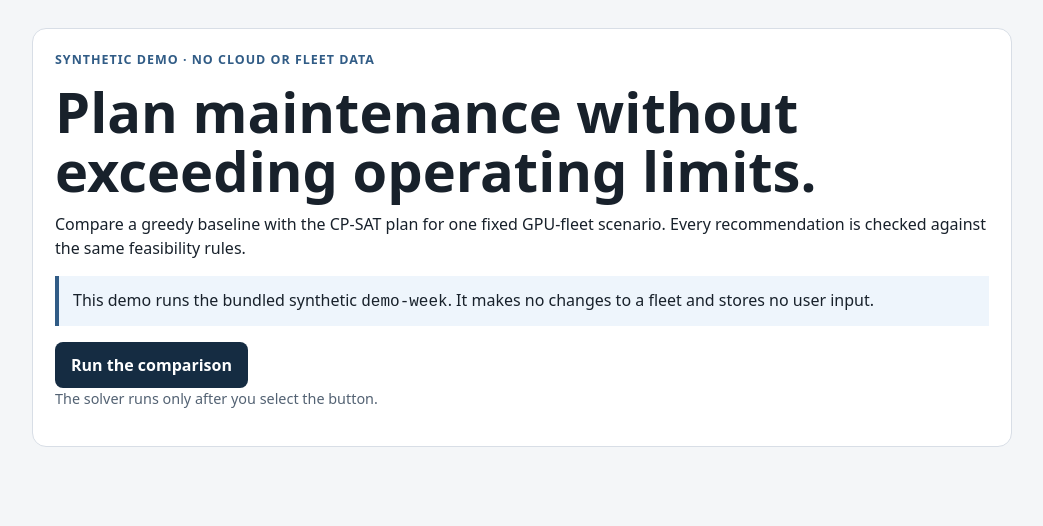
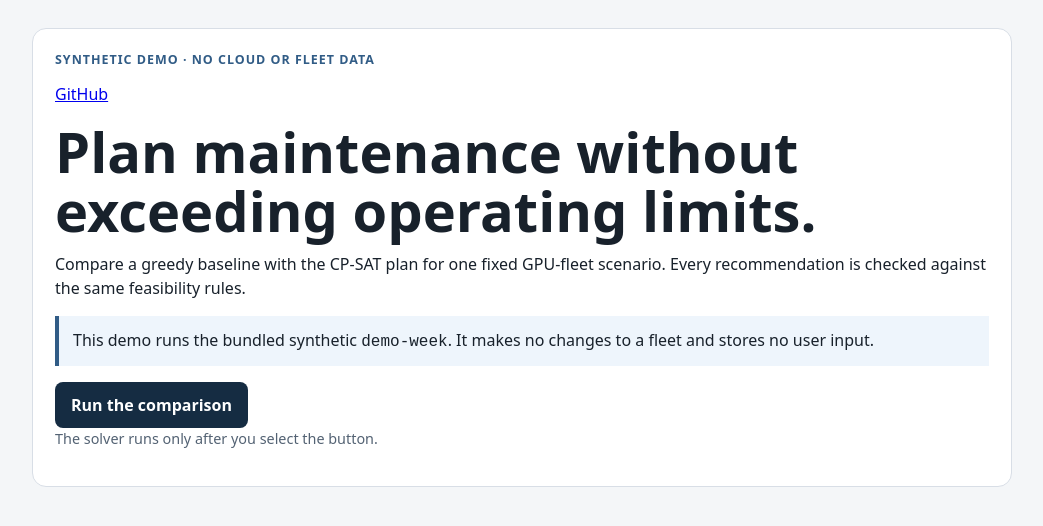
Before and after one commit to lgoyal6/risk-resource, a plain HTML site: page public/index.html in a window 1280 px wide. Shown: the whole page, without its empty margins (118-1161 px from the left). Drawn offline with Linux system fonts and the light colour scheme.

Commit message:
Link risk-resource demo to its GitHub source

```diff
--- a/public/index.html
+++ b/public/index.html
@@ -27,6 +27,7 @@
   <body>
     <header>
       <p class="label">Synthetic demo · no cloud or fleet data</p>
+      <p><a href="https://github.com/lgoyal6/risk-resource" target="_blank" rel="noopener noreferrer">GitHub</a></p>
       <h1>Plan maintenance without exceeding operating limits.</h1>
       <p>Compare a greedy baseline with the CP-SAT plan for one fixed GPU-fleet scenario. Every recommendation is checked against the same feasibility rules.</p>
       <p class="notice">This demo runs the bundled synthetic <code>demo-week</code>. It makes no changes to a fleet and stores no user input.</p>
```
